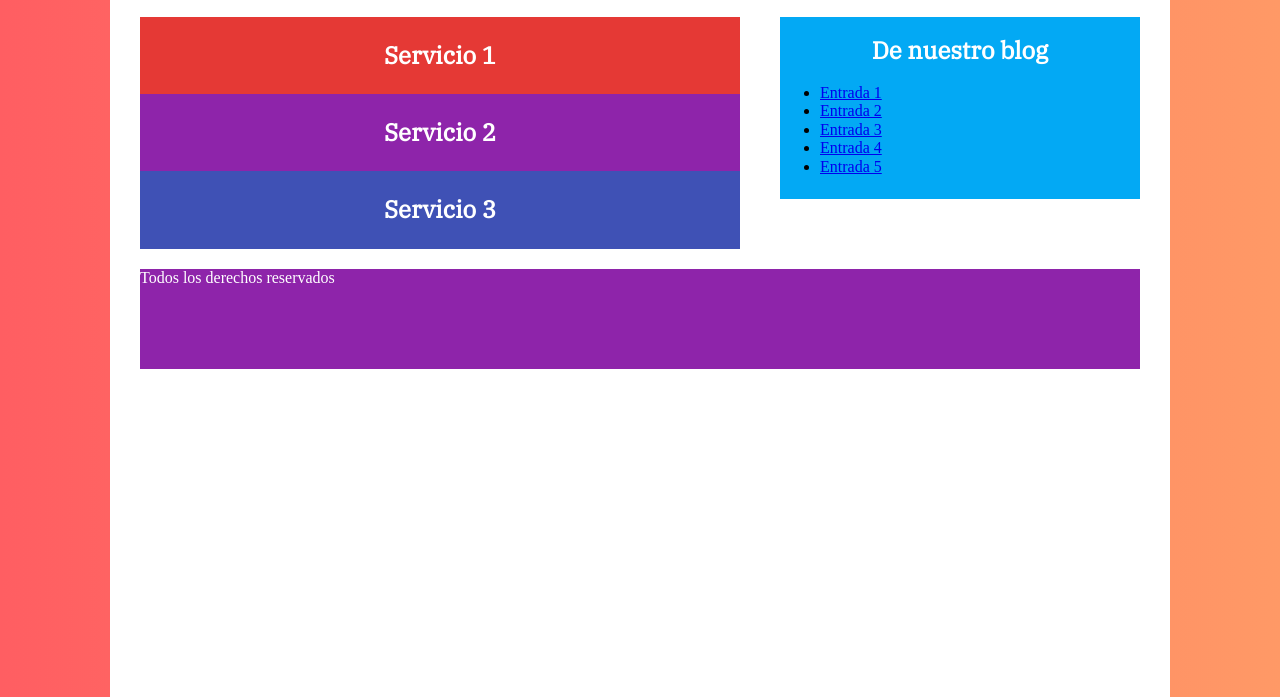
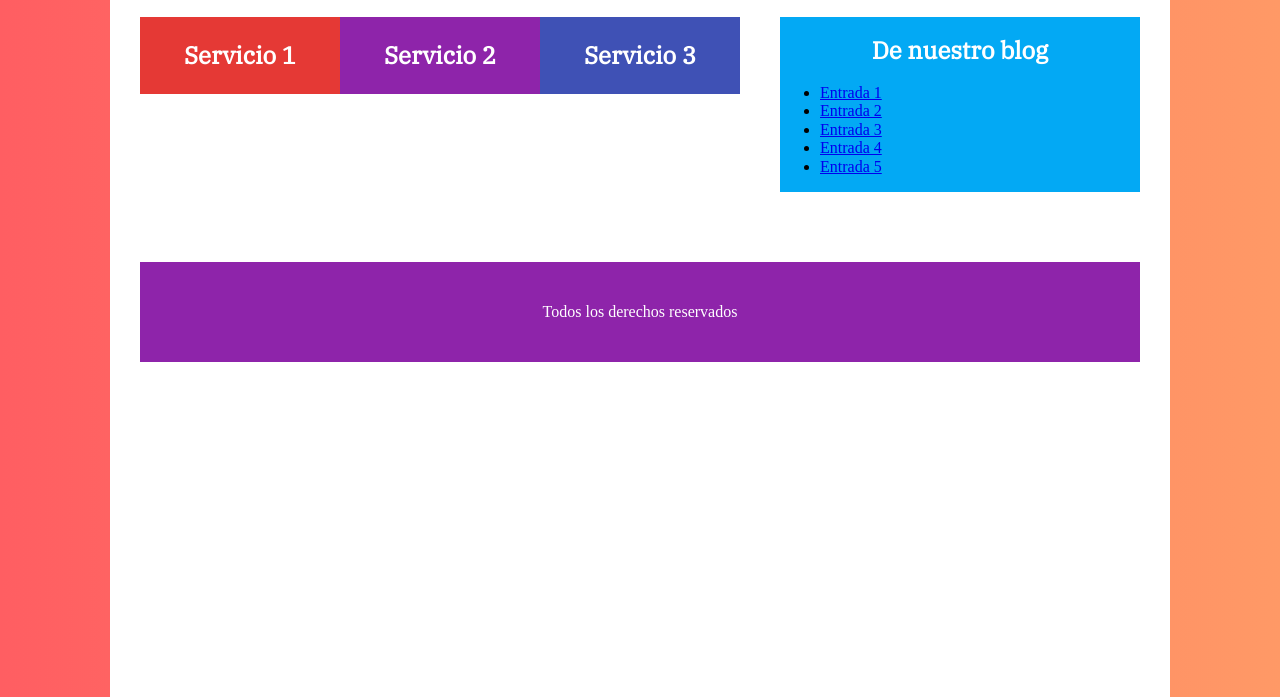
Before and after one commit to OscarGonzalezBonifacio/CSS-Grid-Y-FLEX, a plain HTML site: page Manejo de Flexbox/index.html in a window 1280 px wide. Shown: the part 103-800 px from the top of the page. Drawn offline with nearby package versions, Linux system fonts and the light colour scheme.

Commit message:
actualizacion 1.3 parte final

```diff
--- a/Manejo de Flexbox/styles.css
+++ b/Manejo de Flexbox/styles.css
@@ -106,14 +106,23 @@ aside {
     }
 }
 .servicios {
-    /* Flex aqui*/
+    /* para imitar el comprtamiento normal uno alado del otro la forma aparecen los servicios normal
+    un enferente del otro sin importar la disminucion de pantalla */
+    /*display: flex; */
 }
 .servicios .servicio {
-    /* Flex aqui*/
+    /* de esta forma todo los servicios generan del mismo tamaño  flex: 1;  */
+
 }
 @media screen and (min-width:768px) {
+    .servicios {
+        /* para imitar el comprtamiento normal uno alado del otro */
+        display: flex;
+    }
+
     .servicios .servicio {
-        /* Flex aqui*/
+         /* de esta forma todo los servicios generan del mismo tamaño*/
+    flex: 1;
     }
 }
 
@@ -135,7 +144,14 @@ footer {
     height: 100px;
     background-color: #8E24AA;
     margin-top: 20px;
-    /* Flex aqui*/
+    /* Cambiando a flex*/
+    display: flex;
+    /*centrando el parrafo */
+    justify-content: center;
+    /* centrado vertical y horizontalmente*/
+    align-items: center;
+
+
 }
 footer p {
     color: white;
```
Also changed, not shown: Manejo de Flexbox/index.html (+5 -2 lines).
